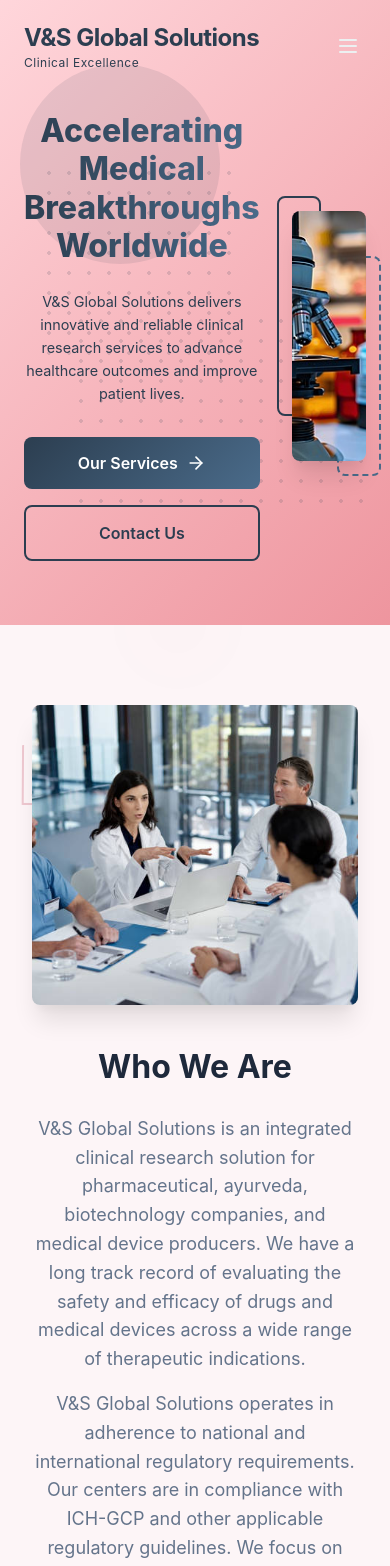
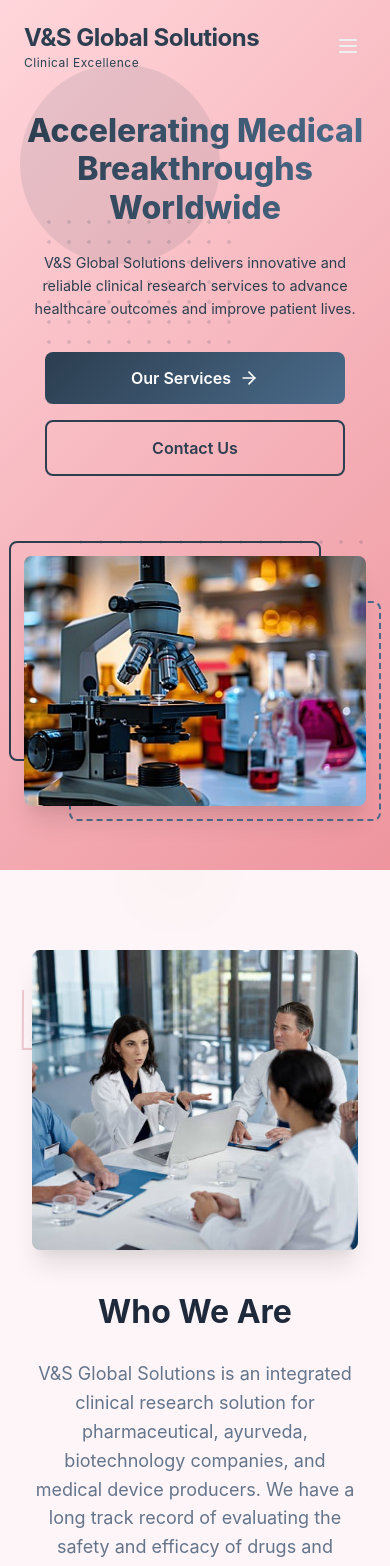
Before and after one commit to Shreekavinmr/andavar_frontend, a React (Create React App) app: page / in a window 390 px wide. Shown: the top 1566 px of the page. Built offline with nearby package versions, Linux system fonts and the light colour scheme.

Commit message:
ui chnages

```diff
--- a/src/styles/HomePage.css
+++ b/src/styles/HomePage.css
@@ -278,7 +278,7 @@
   }
 
   @media (max-width: 992px) {
-        .container {
+        .container-1 {
         flex-direction: column;
         }
 
```
